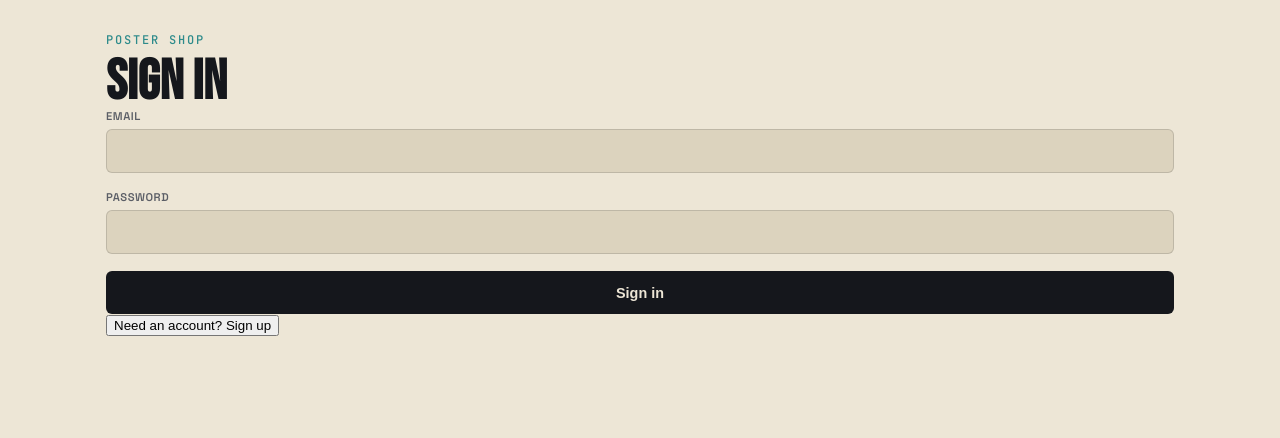
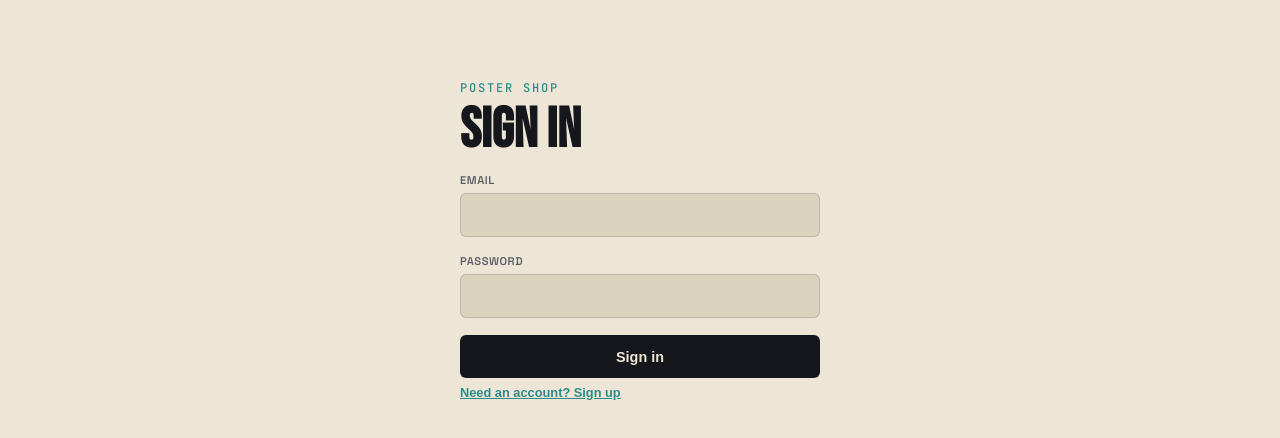
Before and after one commit to Machiavelli56616/poster-generator, a Next.js app: page / in a window 1280 px wide. Shown: the top 438 px of the page. Built offline with nearby package versions, Linux system fonts and the light colour scheme; no server answers.

Commit message:
Update app/globals.css

```diff
--- a/app/globals.css
+++ b/app/globals.css
@@ -234,3 +234,65 @@ body {
   text-align: center;
   margin-top: 0.75rem;
               }
+.header-row {
+  display: flex;
+  justify-content: space-between;
+  align-items: flex-start;
+  gap: 1rem;
+  flex-wrap: wrap;
+}
+
+.link-btn {
+  background: none;
+  border: none;
+  color: var(--teal);
+  font-size: 0.8rem;
+  font-weight: 600;
+  cursor: pointer;
+  padding: 0.4rem 0;
+  text-decoration: underline;
+}
+
+.auth-card {
+  max-width: 360px;
+  margin: 3rem auto;
+}
+
+.auth-card form {
+  margin-top: 1rem;
+}
+
+.history {
+  margin-top: 1.5rem;
+}
+
+.history-list {
+  list-style: none;
+  padding: 0;
+  margin: 0.5rem 0 0;
+  display: flex;
+  flex-direction: column;
+  gap: 0.5rem;
+}
+
+.history-item {
+  width: 100%;
+  display: flex;
+  justify-content: space-between;
+  background: var(--paper-dim);
+  border: none;
+  border-radius: 6px;
+  padding: 0.6rem 0.75rem;
+  cursor: pointer;
+  font-family: inherit;
+}
+
+.history-name {
+  font-weight: 600;
+  font-size: 0.85rem;
+}
+
+.history-date {
+  font-size: 0.75rem;
+  color: #5b5e66;
+}
```
